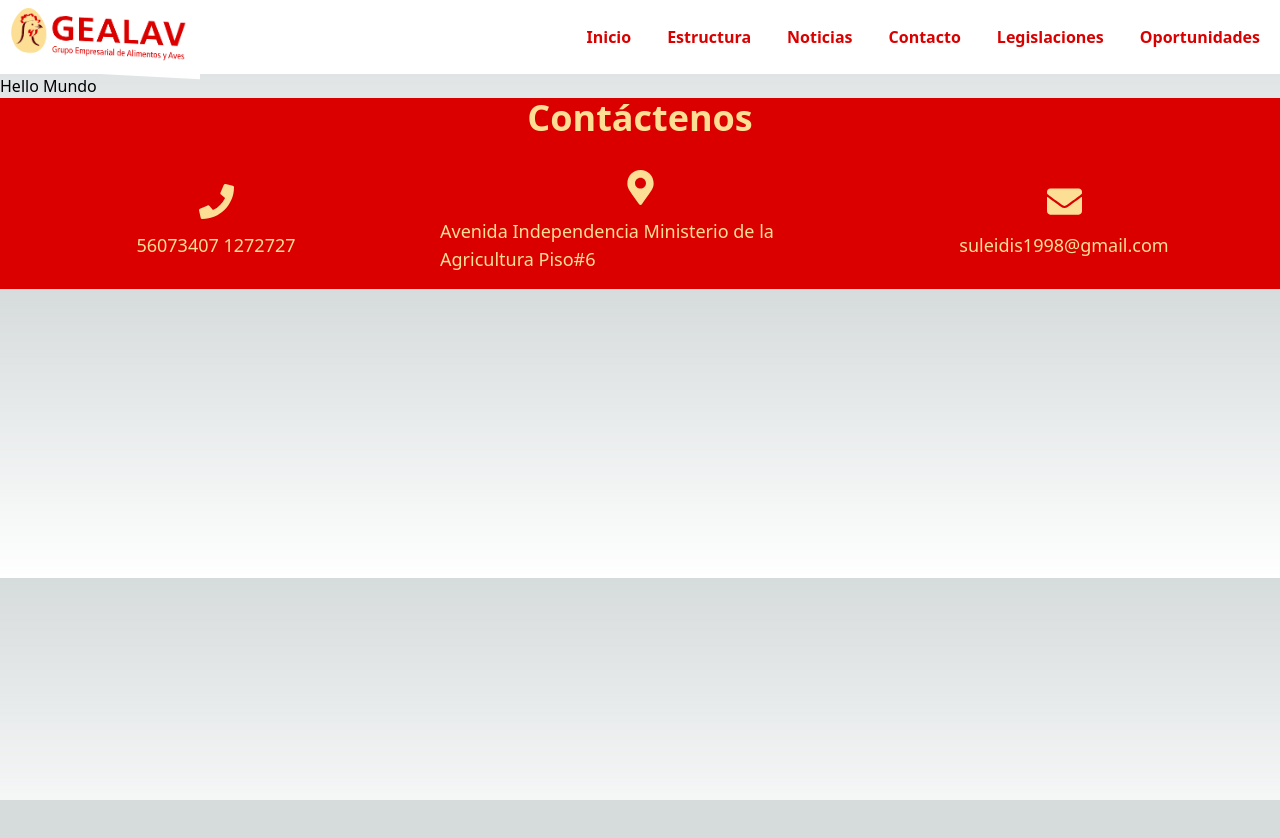
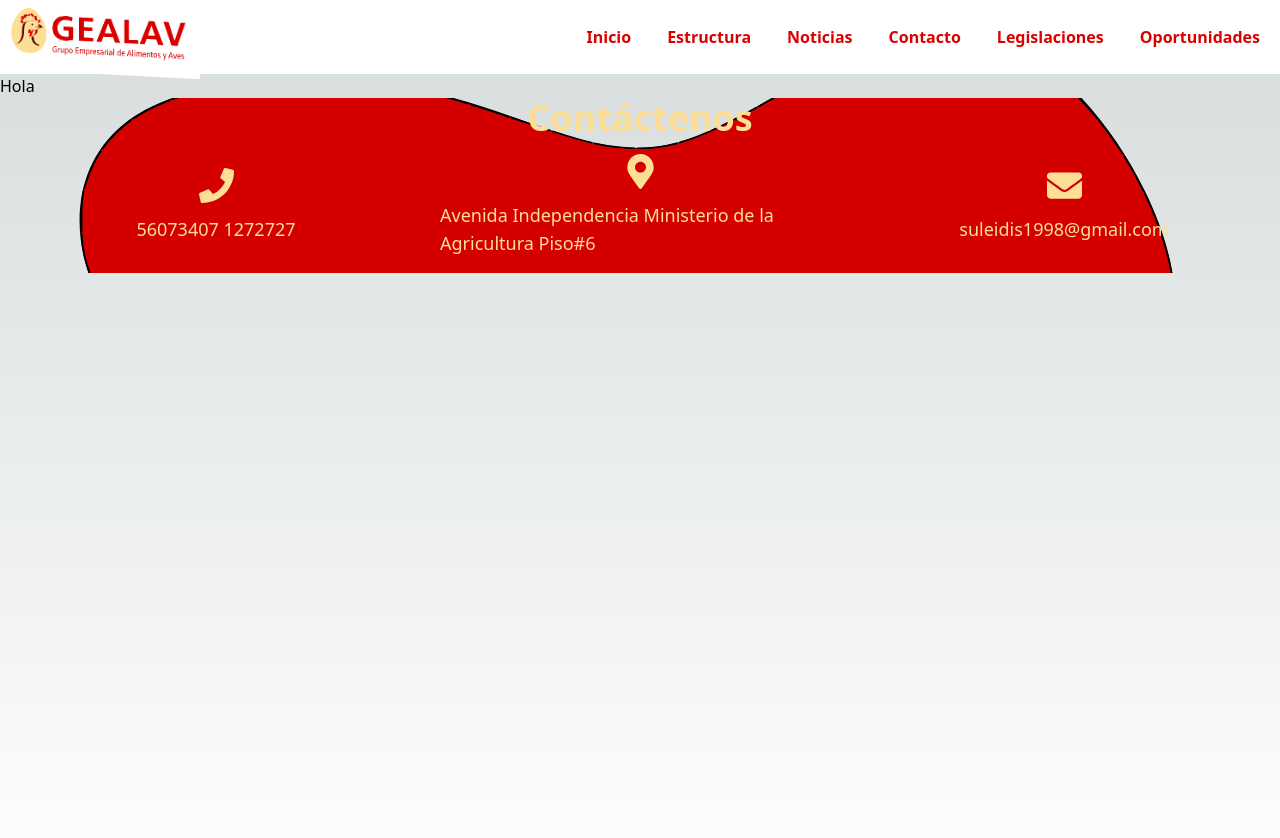
Before and after one commit to Sule98/gealav-web, a Next.js app: page / in a window 1280 px wide. Shown: the top 838 px of the page. Before the commit the page ends 800 px from the top, so only its background shows below. Built offline with nearby package versions, Linux system fonts and the light colour scheme.

Commit message:
Adding footer container background SVG and display elements

```diff
--- a/app/page.tsx
+++ b/app/page.tsx
@@ -6,6 +6,6 @@ import { ReactNode } from "react";
 
 export default function Home() {
   return (
-    <div>Hello Mundo</div>
+<h1> Hola</h1>
   );
 }
--- a/components/Footer/Footer.tsx
+++ b/components/Footer/Footer.tsx
@@ -1,19 +1,23 @@
 import React from "react";
+import Image from "next/image";
 import { FaPhone, FaEnvelope, FaMapMarkerAlt, FaClock } from "react-icons/fa";
 import Header from "../Header";
 import MenuGrid from "../Header/Menu/MenuGrid";
 import Contacto from "../Header/Menu/Contact";
 import { IconType } from "react-icons";
-
+import BfFooter from "@/public/footer.svg";
 
 
 const FooterContainer = () => {
   return (
-    <div className=" bg-secondary  space-y-4">
-      <div className="text-4xl font-bold flex justify-center text-primary">
+    <div className="flex-grow min-h-screen">
+
+
+    <footer className=" w-full h-full bg-cover fill-slate-500 bg-center" style={{ backgroundImage: `url('/footer.svg')` }}>
+      <div className=" relative text-4xl font-bold flex justify-center text-primary">
         Contáctenos
       </div>
-      <div className="grid grid-cols-3 gap-6 text-primary p-4 text-lg pb-4">
+      <div className=" relative grid grid-cols-3 gap-6 text-primary p-4 text-lg pb-4">
         <div className="duration-300 flex flex-col justify-center items-center gap-3  hover:text-text  ">
           <FaPhone className="hover:animate-bounce" size={35}></FaPhone>
           <Contacto>56073407 1272727</Contacto>
@@ -30,6 +34,7 @@ const FooterContainer = () => {
           <Contacto>suleidis1998@gmail.com</Contacto>
         </div>
       </div>
+    </footer>
     </div>
   );
 };
```
Also changed, not shown: public/footer.svg (added).
